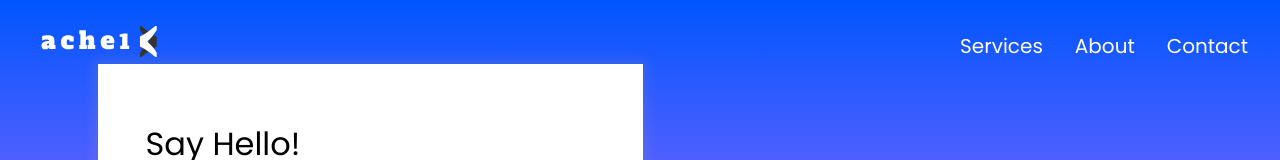
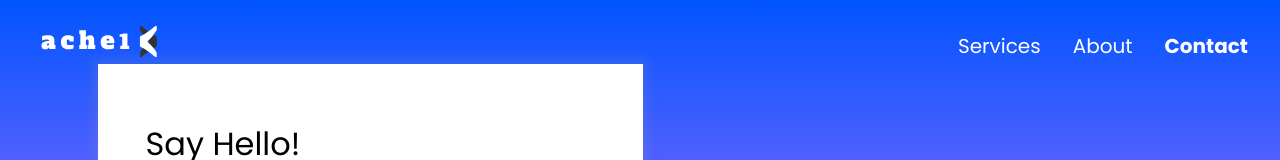
Before and after one commit to AlejandroM12/ache1, a React (Create React App) app: page /contact in a window 1280 px wide. Shown: the top 160 px of the page. Built offline with nearby package versions, Linux system fonts and the light colour scheme.

Commit message:
Added NavLink active

```diff
--- a/src/components/LogoHome.jsx
+++ b/src/components/LogoHome.jsx
@@ -1,10 +1,12 @@
-import { Link } from "react-router-dom";
+import { NavLink } from "react-router-dom";
 
 const LogoHome = (props) =>{
     return (
-        <Link to="/" className="logo">
+      <NavLink className={({ isActive }) => {
+        return isActive ? "logo" : "logo"
+      }} to='/' >
           <img src={props.logo} alt="ache1 logo" />
-        </Link>
+        </NavLink>
     )
 }
 export default LogoHome;
--- a/src/components/Navbar.jsx
+++ b/src/components/Navbar.jsx
@@ -1,5 +1,5 @@
 import {  useState } from "react";
-import { Link } from "react-router-dom";
+import { NavLink } from "react-router-dom";
 import hamburguerIcon from "../assets/Icons/icon-menu.svg";
 import closeHamburguerIcon from "../assets/Icons/x.svg";
 const Navbar = () => {
@@ -19,19 +19,25 @@ const Navbar = () => {
         <div className={isNavExpanded ? "navigation-menu expanded" : "navigation-menu"}>
           <ul>
               <li>
-                <Link to="/services" className="link-a">
+                <NavLink className={({ isActive }) => {
+                  return isActive ? 'active' : "link-a"
+                }} to='/services' >
                   Services
-                </Link>
+                </NavLink>
               </li>
               <li>
-                <Link to="/about" className="link-a">
+              <NavLink className={({ isActive }) => {
+                  return isActive ? 'active' : "link-a"
+                }} to='/about' >
                   About
-                </Link>
+                </NavLink>
               </li>
               <li>
-                <Link to="/contact" className="link-a">
+              <NavLink className={({ isActive }) => {
+                  return isActive ? 'active' : "link-a"
+                }} to='/contact' >
                   Contact
-                </Link>
+                </NavLink>
               </li>
           </ul>
         </div>
--- a/src/scss/components/_navbarMenu.scss
+++ b/src/scss/components/_navbarMenu.scss
@@ -12,7 +12,7 @@
     right: 25px;
     transform: translateY(-50%);
     display: none;
-    img{
+    img {
       width: 40px;
     }
   }
@@ -68,11 +68,11 @@
     }
     .navigation-menu.expanded {
       display: block;
-        ul{
+      ul {
         display: none;
       }
     }
-    .navigation-menu{
+    .navigation-menu {
       ul {
         z-index: 999;
         position: absolute;
@@ -97,7 +97,14 @@
         }
       }
     }
-
   }
-
 }
+.active{
+          width: 100%;
+          font-family: $font-poppins;
+          font-style: normal;
+          font-weight: $bold;
+          font-size: 1.25rem;
+          line-height: 1.375rem;
+          color: $white;
+}
```
Lines whose indentation alone changed are shown as unchanged.
